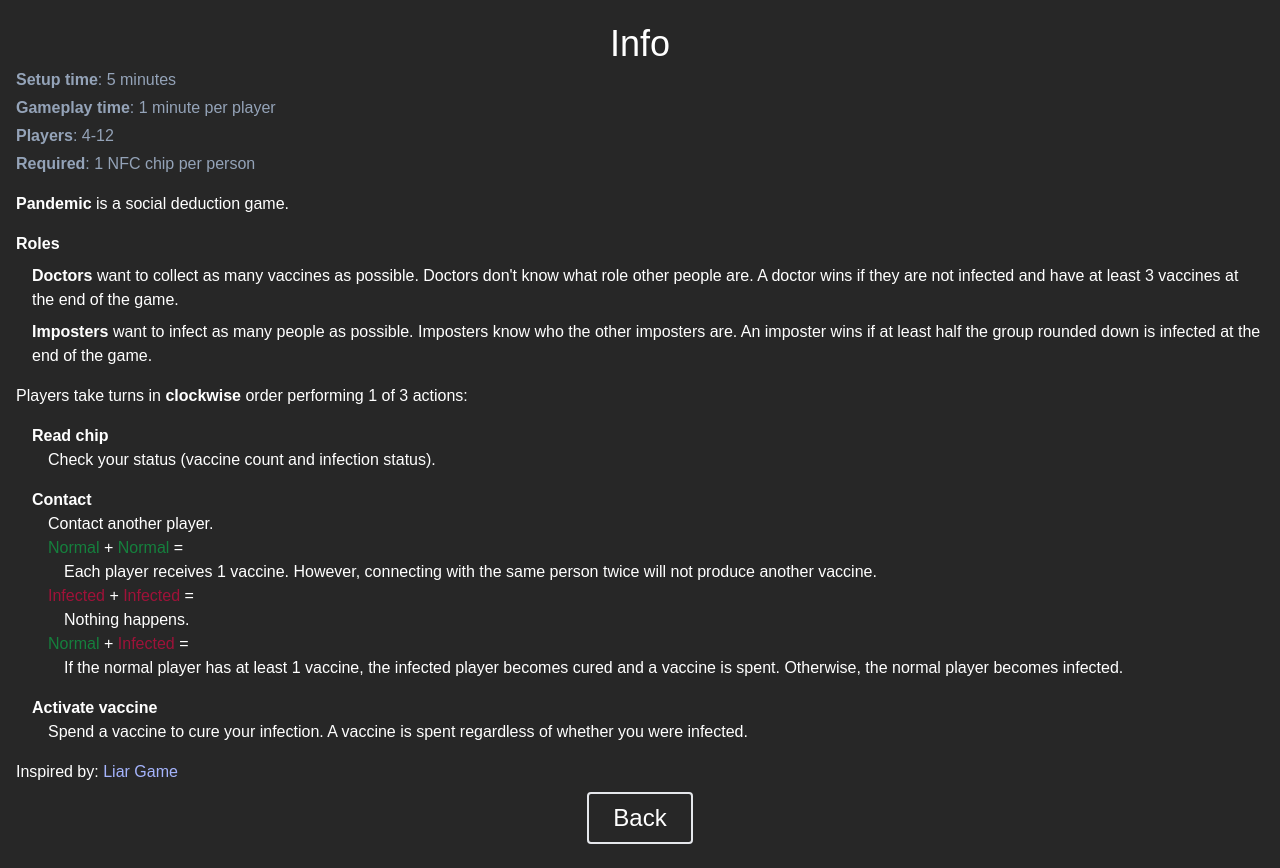
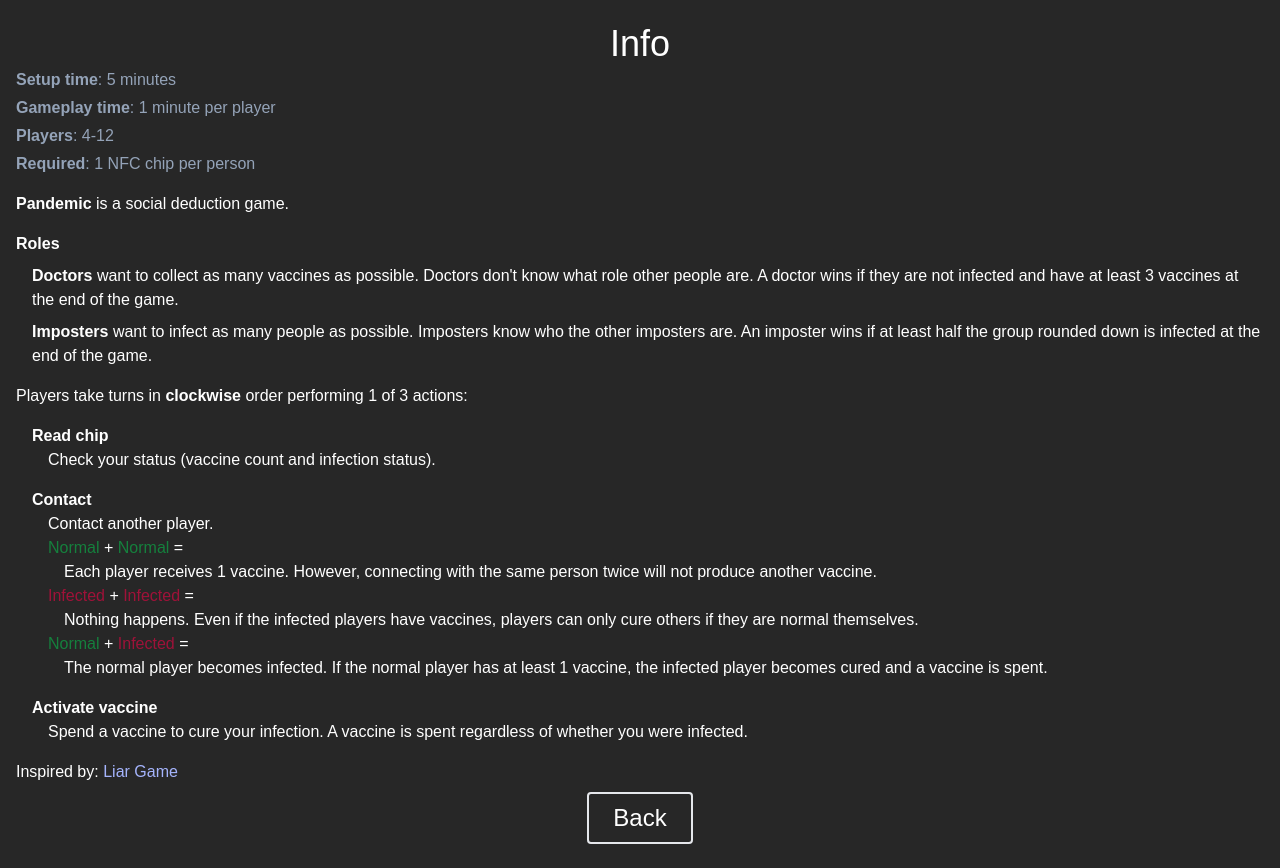
Before and after one commit to andrewthehan/pandemic, a React (Create React App) app: page / in a window 1280 px wide. Both pictures are taken after a click on the button "Info". Built offline with nearby package versions, Linux system fonts and the light colour scheme; a web font is replaced by a local one.

Commit message:
Fix rules for normal + infected contact.

```diff
--- a/src/views/ContactView.tsx
+++ b/src/views/ContactView.tsx
@@ -57,18 +57,16 @@ export default function ContactView({ setView }: Props) {
     } else if (x.isInfected && y.isInfected) {
       // do nothing
     } else if (x.isInfected && !y.isInfected) {
+      y.isInfected = true;
       if (y.vaccines > 0) {
         y.vaccines--;
         x.isInfected = false;
-      } else {
-        y.isInfected = true;
       }
     } else if (!x.isInfected && y.isInfected) {
+      x.isInfected = true;
       if (x.vaccines > 0) {
         x.vaccines--;
         y.isInfected = false;
-      } else {
-        x.isInfected = true;
       }
     }
 
--- a/src/views/InfoView.tsx
+++ b/src/views/InfoView.tsx
@@ -75,14 +75,17 @@ export default function InfoView({ setView }: Props) {
               </div>
               <div>
                 <Infected /> + <Infected /> =
-                <div className="pl-4">Nothing happens.</div>
+                <div className="pl-4">
+                  Nothing happens. Even if the infected players have vaccines,
+                  players can only cure others if they are normal themselves.
+                </div>
               </div>
               <div>
                 <Normal /> + <Infected /> =
                 <div className="pl-4">
-                  If the normal player has at least 1 vaccine, the infected
-                  player becomes cured and a vaccine is spent. Otherwise, the
-                  normal player becomes infected.
+                  The normal player becomes infected. If the normal player has
+                  at least 1 vaccine, the infected player becomes cured and a
+                  vaccine is spent.
                 </div>
               </div>
             </div>
```
Also changed, not shown: 1 other file (tests, documents, lock files or other folders).
